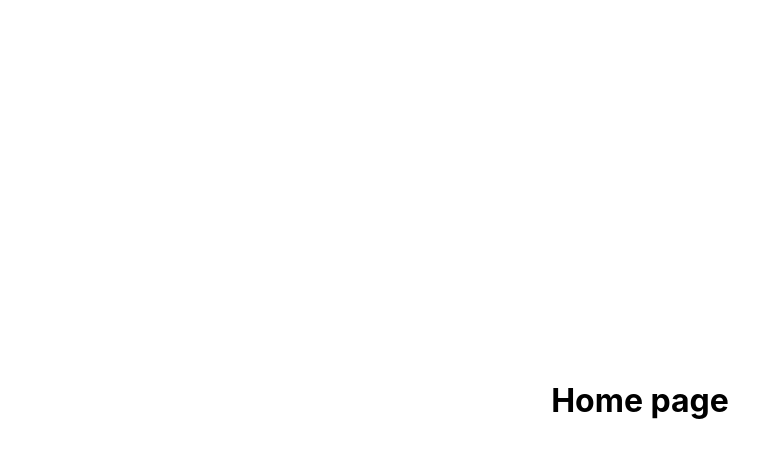
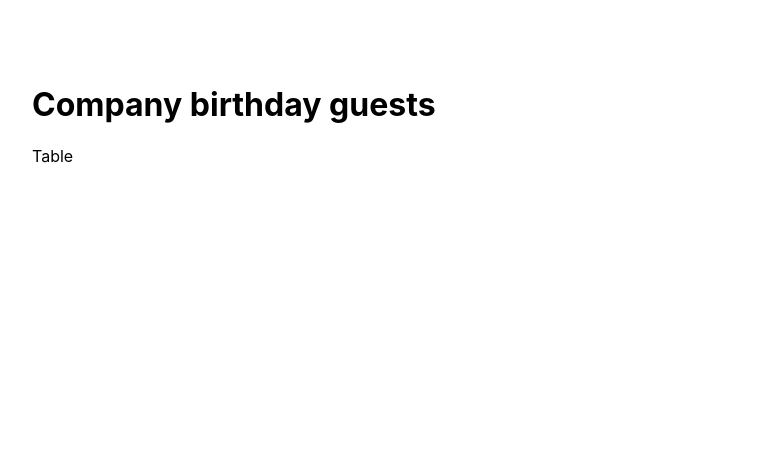
Before and after one commit to vguenoff/ps-interactive-task, a Next.js app: page / in a window 1280 px wide. Shown: the top 458 px of the page, without its empty margins (0-759 px from the left). Built offline with nearby package versions, Linux system fonts and the light colour scheme.

Commit message:
Restructure and alias setup

```diff
--- /dev/null
+++ b/src/components/Table/index.tsx
@@ -0,0 +1,3 @@
+export default function index() {
+    return <div>Table</div>
+}
--- a/pages/index.tsx
+++ b/src/pages/index.tsx
@@ -1,6 +1,8 @@
 import type { NextPage } from 'next'
 import Head from 'next/head'
-import styles from '../styles/Home.module.scss'
+
+import styles from '@/styles/Home.module.scss'
+import Table from '@/components/Table'
 
 const Home: NextPage = () => {
     return (
@@ -12,7 +14,8 @@ const Home: NextPage = () => {
             </Head>
 
             <main>
-                <h1>Home page</h1>
+                <h1>Company birthday guests</h1>
+                <Table />
             </main>
         </div>
     )
--- a/styles/Home.module.scss
+++ b/src/styles/Home.module.scss
@@ -7,7 +7,5 @@
         flex: 1;
         display: flex;
         flex-direction: column;
-        justify-content: center;
-        align-items: center;
     }
 }
--- a/tsconfig.json
+++ b/tsconfig.json
@@ -13,7 +13,11 @@
         "resolveJsonModule": true,
         "isolatedModules": true,
         "jsx": "preserve",
-        "incremental": true
+        "incremental": true,
+        "baseUrl": ".",
+        "paths": {
+            "@/*": ["src/*"]
+        }
     },
     "include": ["next-env.d.ts", "**/*.ts", "**/*.tsx"],
     "exclude": ["node_modules"]
```
Also changed, not shown: src/pages/_app.tsx (renamed from pages/_app.tsx), src/pages/api/hello.ts (renamed from pages/api/hello.ts), src/styles/globals.css (renamed from styles/globals.css).
